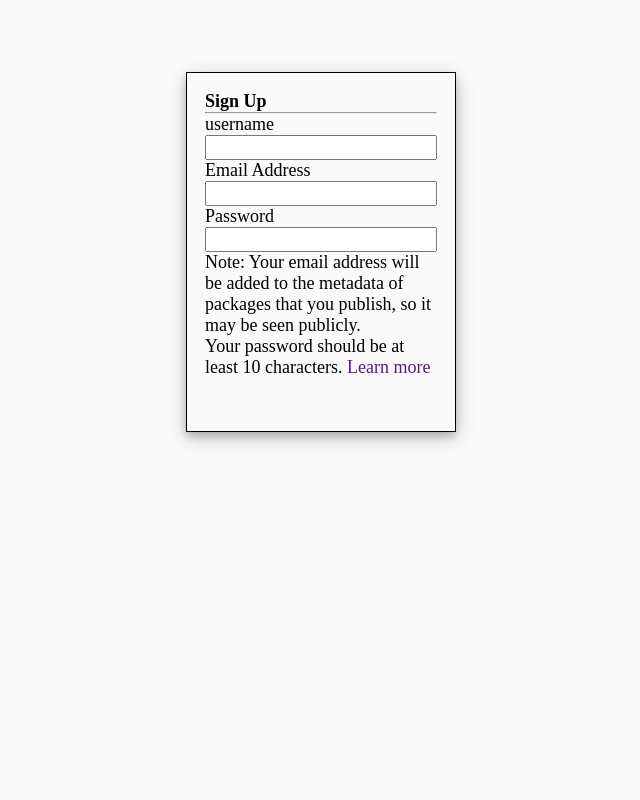
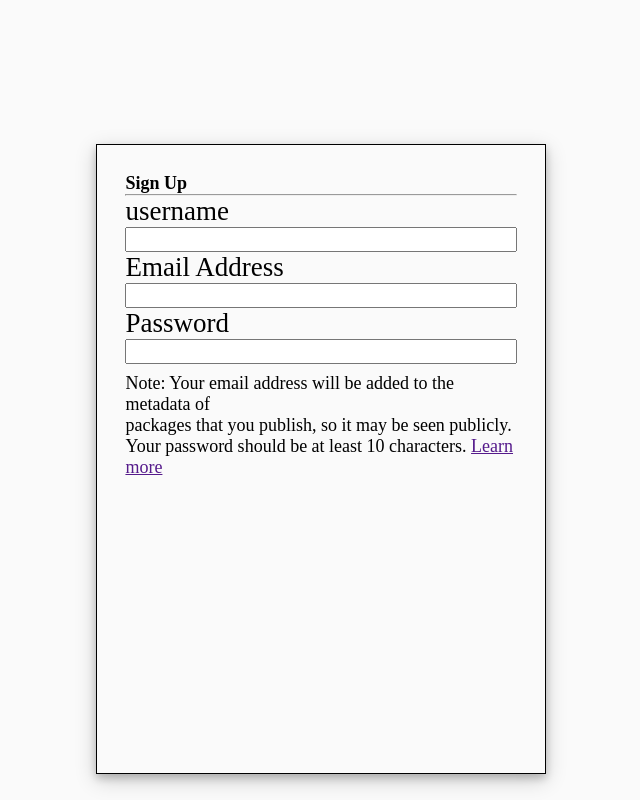
Before and after one commit to mdiallo98/npm-clone, a plain HTML site: page SignUp.html in a window 1280 px wide. Shown: the whole page, without its empty margins (319-959 px from the left). Drawn offline with Linux system fonts and the light colour scheme.

Commit message:
changed sign up and box model

```diff
--- a/SignUp.html
+++ b/SignUp.html
@@ -19,7 +19,7 @@
             <div class="sign-up-box">
                 <h1 class="NPM-heading"> Sign Up</h1>
                     <hr>
-                <label for="username"> username</label>
+                <label style=" marging:0.25rem; " for="username"> username</label>
                 <input type="text">
                 <label for="email"> Email Address</label>
                 <input type="text">
--- a/style.css
+++ b/style.css
@@ -197,12 +197,13 @@ SIGN UP SECTIOn
     /* flex-wrap: nowrap;
     justify-content: center;   */
     flex-direction: column;
-    height: 20rem;
-    width: 15rem;
+    height: 35rem;
+    width: 25rem;
     border: black solid 0.05rem;
-    padding: 1rem;
+    padding: 1.58rem;
     box-shadow: 0 4px 8px 0 rgba(0, 0, 0, 0.2), 0 6px 20px 0 rgba(0, 0, 0, 0.19);
-    margin-top:4rem ;
+    margin-top:8rem ;
+    font-size: 1.5rem;
 
 }
 
@@ -210,3 +211,13 @@ SIGN UP SECTIOn
     font-weight: bolder;
 
 }
+
+.sign-up-box p{
+    font-size: 1.0rem;
+    margin-top: 0.50rem;
+}
+
+.sign-up-box a{
+    font-size: 1.0rem;
+    text-decoration: underline;
+}
```
